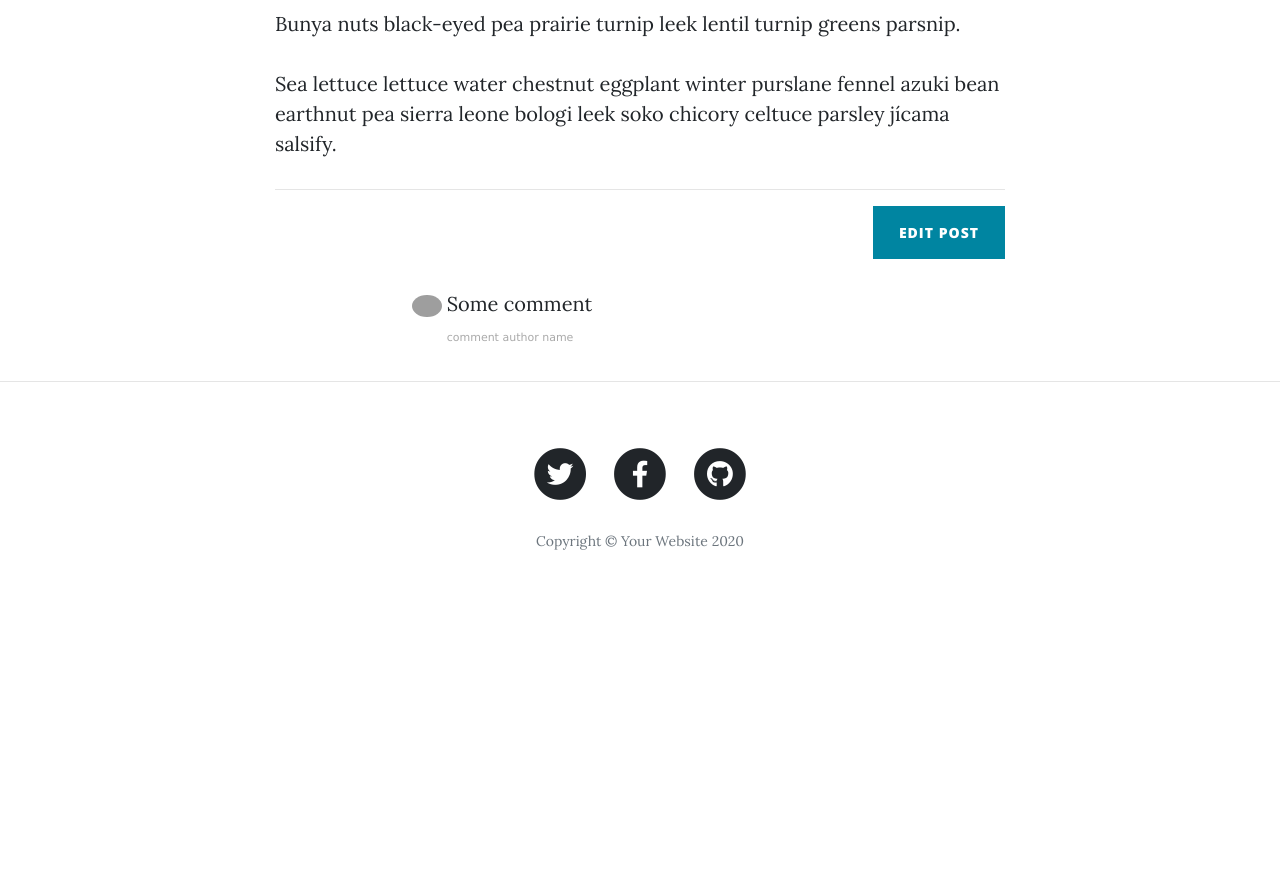
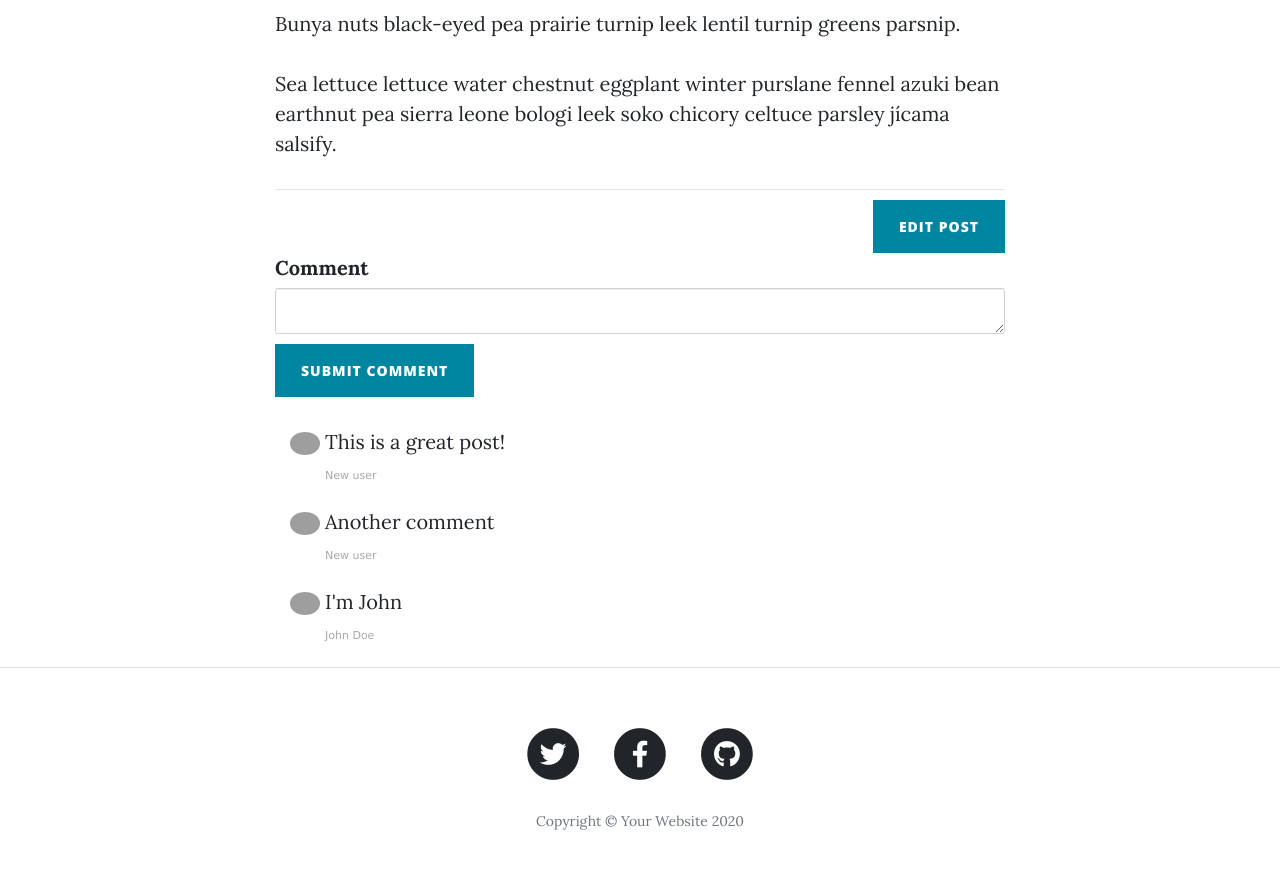
Before and after one commit to frederickly/pythonlearn, a Flask app: page /post/1 in a window 1280 px wide. Shown: the part 722-1604 px from the top of the page. Before the commit the page ends 1272 px from the top, so only its background shows below. Run offline with Flask 2, Linux system fonts and the light colour scheme; a user stored in the database is signed in; data comes from the database, SQL or seed files in the repository; some libraries are stand-ins or nearby versions; grey boxes are pictures that could not be loaded.

Commit message:
Add files via upload

```diff
--- a/templates/header.html
+++ b/templates/header.html
@@ -26,7 +26,7 @@
 <body>
 
   <!-- Navigation -->
-  <nav class="navbar navbar-expand-lg navbar-light fixed-top" id="mainNav">
+  <nav class="navbar navbar-expand-md navbar-light fixed-top" id="mainNav">
     <div class="container">
       <a class="navbar-brand" href="{{url_for('get_all_posts')}}">Angela's Blog</a>
       <button class="navbar-toggler navbar-toggler-right" type="button" data-toggle="collapse" data-target="#navbarResponsive" aria-controls="navbarResponsive" aria-expanded="false" aria-label="Toggle navigation">
@@ -38,18 +38,18 @@
           <li class="nav-item">
             <a class="nav-link" href="{{ url_for('get_all_posts') }}">Home</a>
           </li>
-
+          {% if not current_user.is_authenticated: %}
           <li class="nav-item">
             <a class="nav-link" href="{{ url_for('login') }}">Login</a>
           </li>
           <li class="nav-item">
             <a class="nav-link" href="{{ url_for('register') }}">Register</a>
           </li>
-
+          {% else: %}
           <li class="nav-item">
             <a class="nav-link" href="{{ url_for('logout') }}">Log Out</a>
           </li>
-
+          {% endif %}
           <li class="nav-item">
             <a class="nav-link" href="{{ url_for('about') }}">About</a>
           </li>
--- a/templates/post.html
+++ b/templates/post.html
@@ -1,3 +1,7 @@
+{% extends 'bootstrap/base.html' %}
+{% import "bootstrap/wtf.html" as wtf %}
+
+{% block content %}
 {% include "header.html" %}
 
 <!-- Page Header -->
@@ -10,7 +14,7 @@
                     <h1>{{post.title}}</h1>
                     <h2 class="subheading">{{post.subtitle}}</h2>
                     <span class="meta">Posted by
-              <a href="#">{{post.author}}</a>
+              {{post.author.name}}
               on {{post.date}}</span>
                 </div>
             </div>
@@ -25,26 +29,36 @@
             <div class="col-lg-8 col-md-10 mx-auto">
                 {{ post.body|safe }}
                 <hr>
-
+                {% if current_user.id == 1 %}
                 <div class="clearfix">
-            <a class="btn btn-primary float-right" href="{{url_for('edit_post', post_id=post.id)}}">Edit Post</a>
+                    <a class="btn btn-primary float-right" href="{{url_for('edit_post', post_id=post.id)}}">Edit
+                        Post</a>
                 </div>
-
+                {% endif %}
 
 
                 <!--           Comments Area -->
+
+                {{ ckeditor.load() }}
+                {{ ckeditor.config(name='comment_text') }}
+                {{ wtf.quick_form(form, novalidate=True, button_map={"submit": "primary"}) }}
+
+
                 <div class="col-lg-8 col-md-10 mx-auto comment">
+                    {% for comment in post.comments: %}
                     <ul class="commentList">
                         <li>
                             <div class="commenterImage">
-                      <img src="https://pbs.twimg.com/profile_images/744849215675838464/IH0FNIXk.jpg"/>
+                                <img src="{{ comment.comment_author.email | gravatar }}"/>
                             </div>
                             <div class="commentText">
-                      <p>Some comment</p>
-                      <span class="date sub-text">comment author name</span>
+                                {{comment.text|safe}}
+                                <span class="date sub-text">{{comment.comment_author.name}}</span>
+
                             </div>
                         </li>
                     </ul>
+                    {% endfor %}
                 </div>
 
 
@@ -55,3 +69,4 @@
 
 <hr>
 {% include "footer.html" %}
+{% endblock %}
--- a/templates/register.html
+++ b/templates/register.html
@@ -22,9 +22,7 @@
   <div class="container">
     <div class="row">
       <div class="col-lg-8 col-md-10 mx-auto">
-
-       {{ wtf.quick_form(form, novalidate=True, button_map={"submit": "primary"}) }}
-
+        {{ wtf.quick_form(form, novalidate=True, button_map={"submit": "primary"}) }}
       </div>
     </div>
   </div>
```
Also changed, not shown: templates/index.html (+5 -4 lines), templates/login.html (+7 -0 lines), templates/make-post.html (line endings or trailing spaces). Lines whose indentation alone changed are shown as unchanged.
